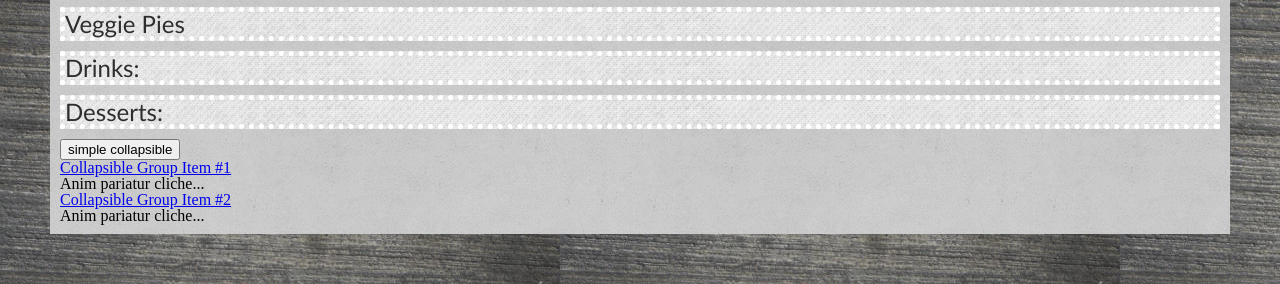
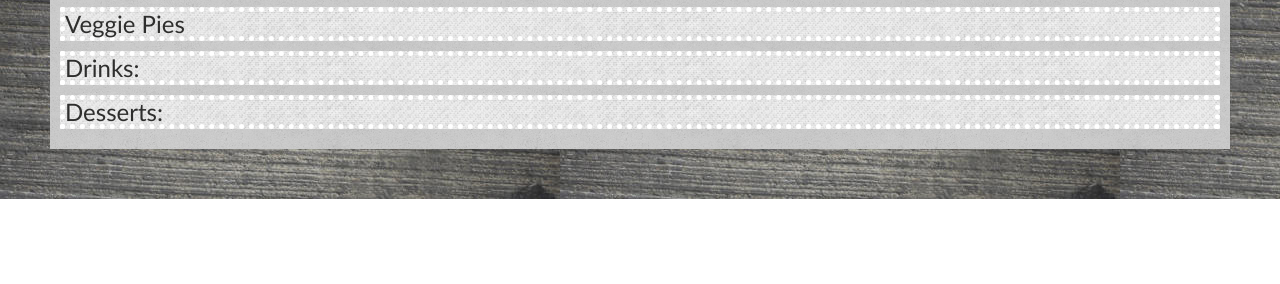
Before and after one commit to MXL88/hw3, a plain HTML site: page newMenu.html in a window 1280 px wide. Shown: the part 846-1130 px from the top of the page. After the commit the page ends 1045 px from the top, so only its background shows below. Drawn offline with nearby package versions, Linux system fonts and the light colour scheme; a script that the page names is missing; a web font is replaced by a local one.

Commit message:
Will figure out collapse later

```diff
--- a/newMenu.html
+++ b/newMenu.html
@@ -71,38 +71,6 @@
 		<div class="drinks-container"></div>
 		<h1>Desserts:</h1>
 		<div class="desserts-container"></div>
-
-
-	<button type="button" class="btn btn-danger" data-toggle="collapse" data-target="#demo">
-    	simple collapsible
-    </button>
-
-    <div id="demo" class="collapse in"></div>
-<div class="accordion" id="accordion2">
-	<div class="accordion-group">
-		<div class="accordion-heading">
-			<a class="accordion-toggle" data-toggle="collapse" data-parent="#accordion2" href="#collapseOne">
-				Collapsible Group Item #1
-			</a>
-		</div>
-		<div id="collapseOne" class="accordion-body collapse in">
-			<div class="accordion-inner">
-				Anim pariatur cliche...
-				</div>
-			</div>
-		</div>
-		<div class="accordion-group">
-			<div class="accordion-heading">
-				<a class="accordion-toggle" data-toggle="collapse" data-parent="#accordion2" href="#collapseTwo">
-					Collapsible Group Item #2
-				</a>
-			</div>
-			<div id="collapseTwo" class="accordion-body collapse">
-				<div class="accordion-inner">
-				Anim pariatur cliche...
-			</div>
-		</div>
-	</div>
 </div>
 		<footer>
 		<address>
```
